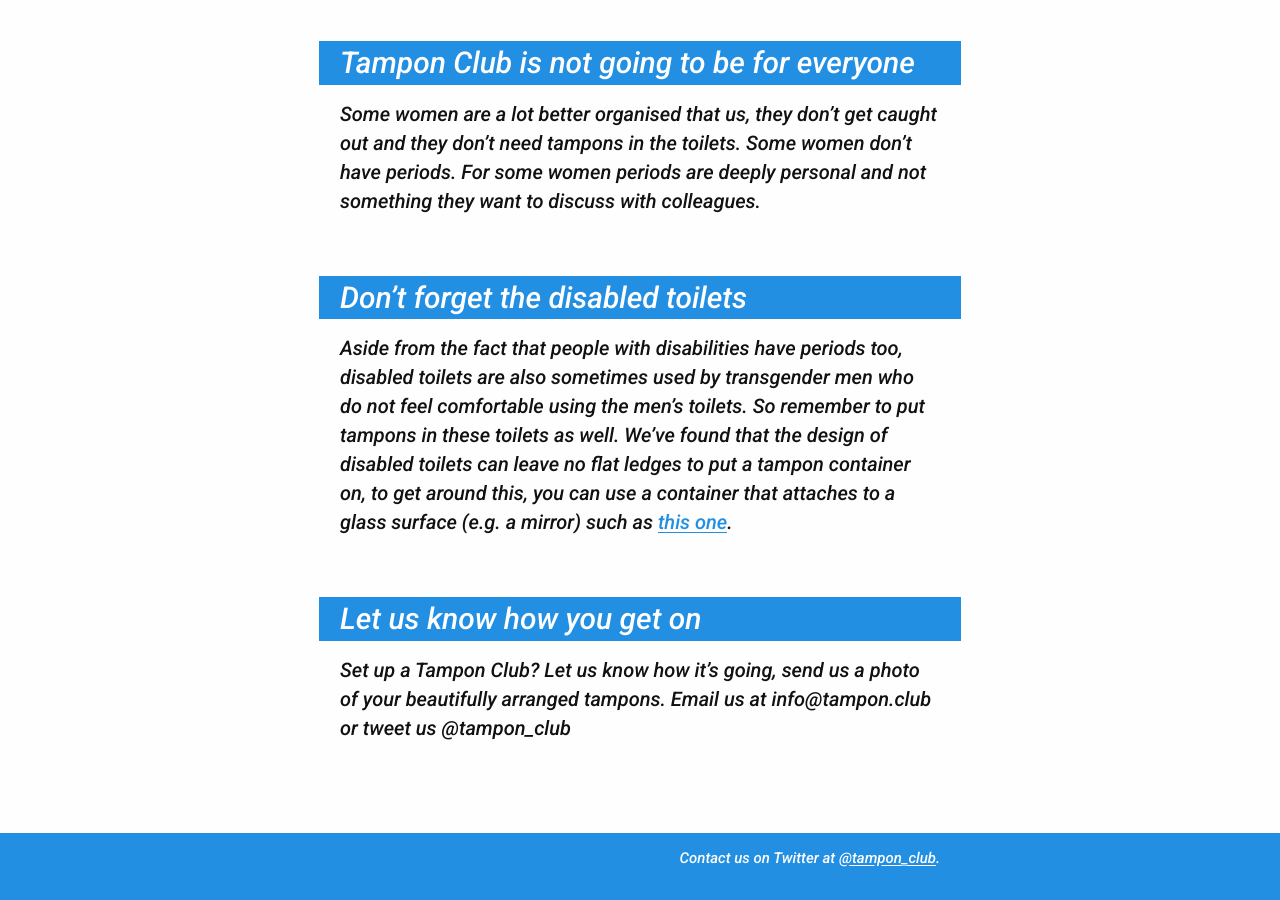
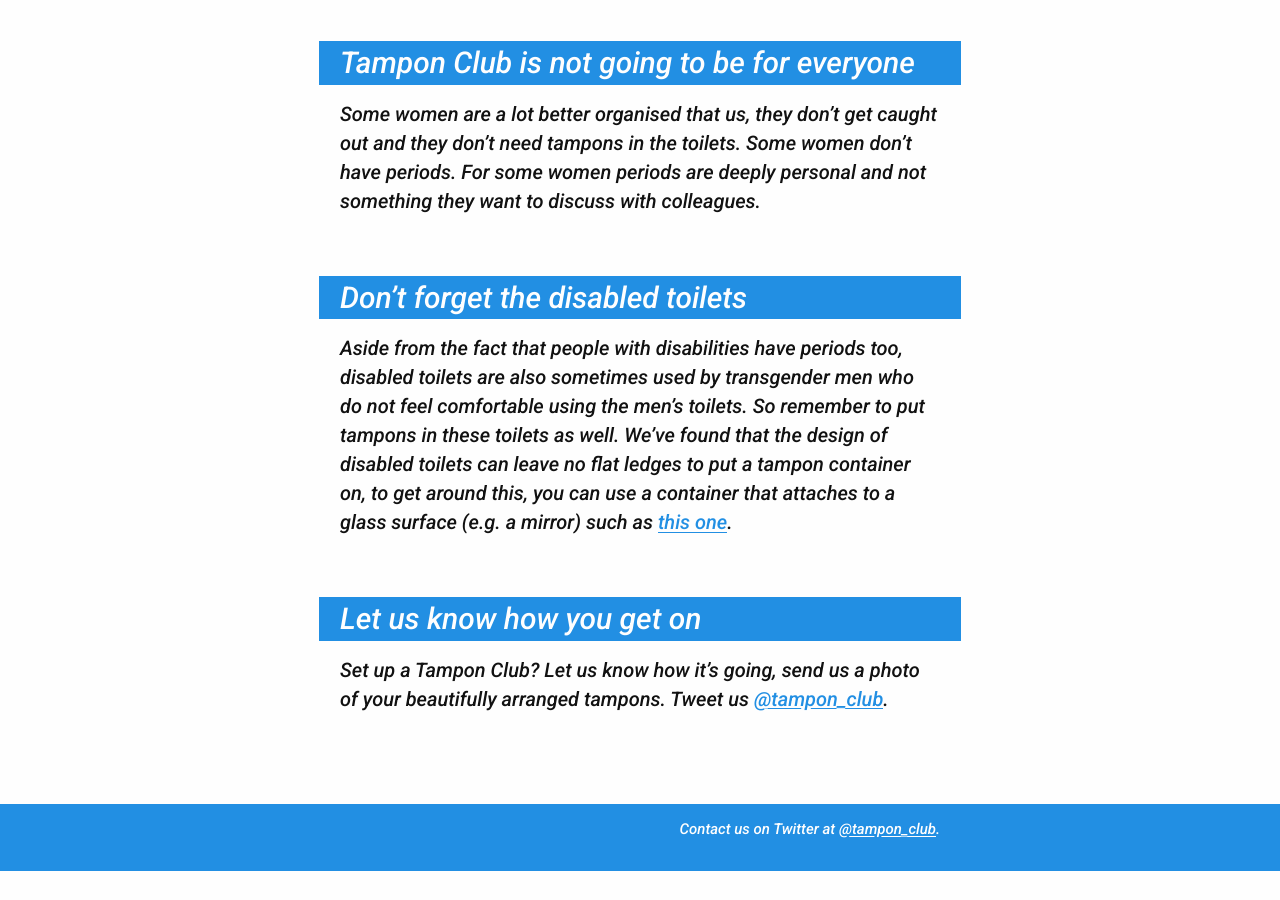
Before and after one commit to alicebartlett/tamponclub, a Jekyll site: the page built from setting-up.md, in a window 1280 px wide and 900 px high, scrolled down 1603 px. Built offline with Jekyll 4.4.1, drawn with Linux system fonts in a browser that asks for light colours; after the commit the page ends 2474 px from its top, so only the background shows below that.

Commit message:
Link twitter account, remove email address

```diff
--- a/setting-up.md
+++ b/setting-up.md
@@ -29,4 +29,4 @@
 Aside from the fact that people with disabilities have periods too, disabled toilets are also sometimes used by transgender men who do not feel comfortable using the men's toilets. So remember to put tampons in these toilets as well. We've found that the design of disabled toilets can leave no flat ledges to put a tampon container on, to get around this, you can use a container that attaches to a glass surface (e.g. a mirror) such as [this one](http://www.amazon.co.uk/gp/product/B0014XQC90?psc=1&redirect=true&ref_=oh_aui_detailpage_o00_s00).
 
 ## Let us know how you get on
-Set up a Tampon Club? Let us know how it's going, send us a photo of your beautifully arranged tampons. Email us at info@tampon.club or tweet us @tampon_club
+Set up a Tampon Club? Let us know how it's going, send us a photo of your beautifully arranged tampons. Tweet us [@tampon_club](http://twitter.com/tampon_club).
```
